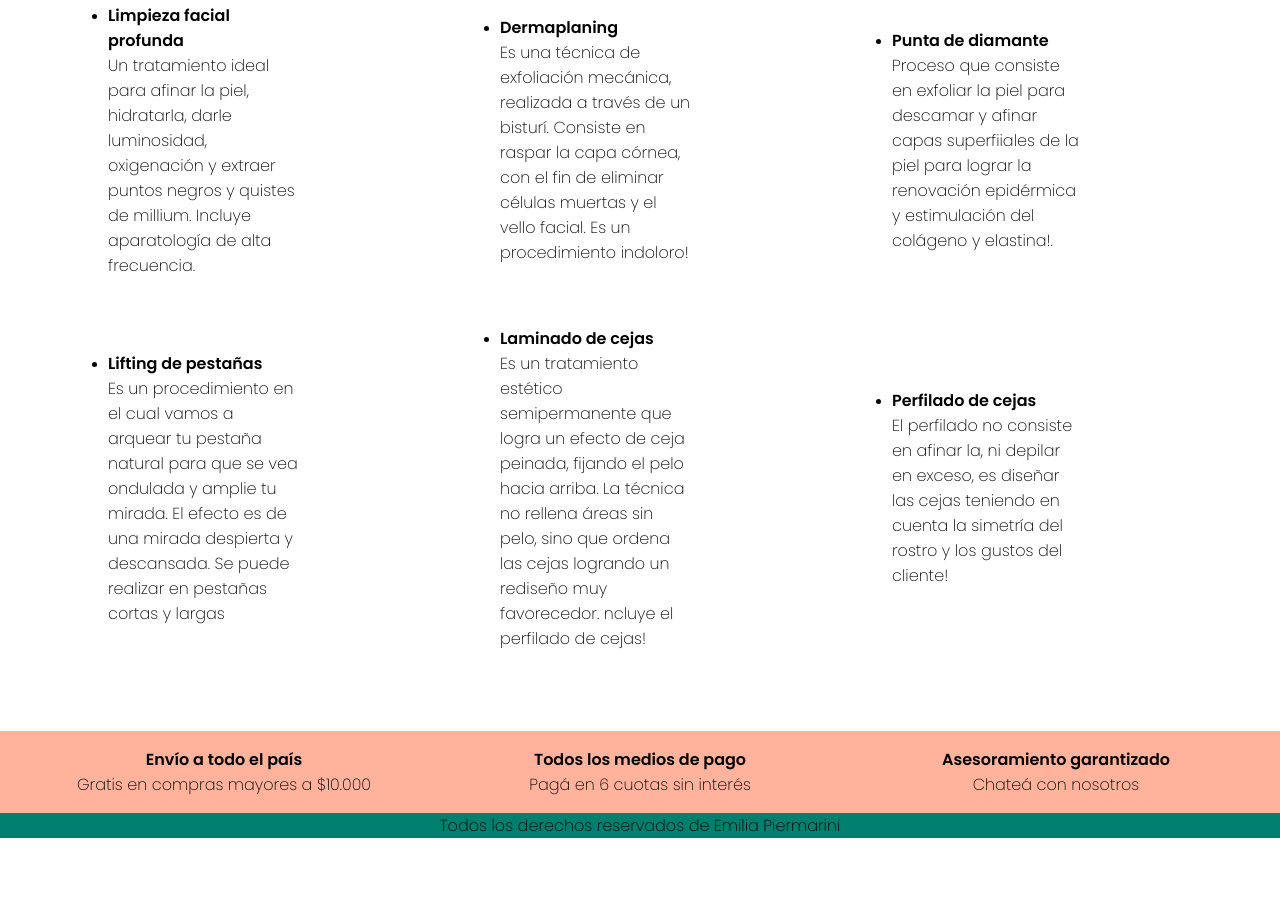
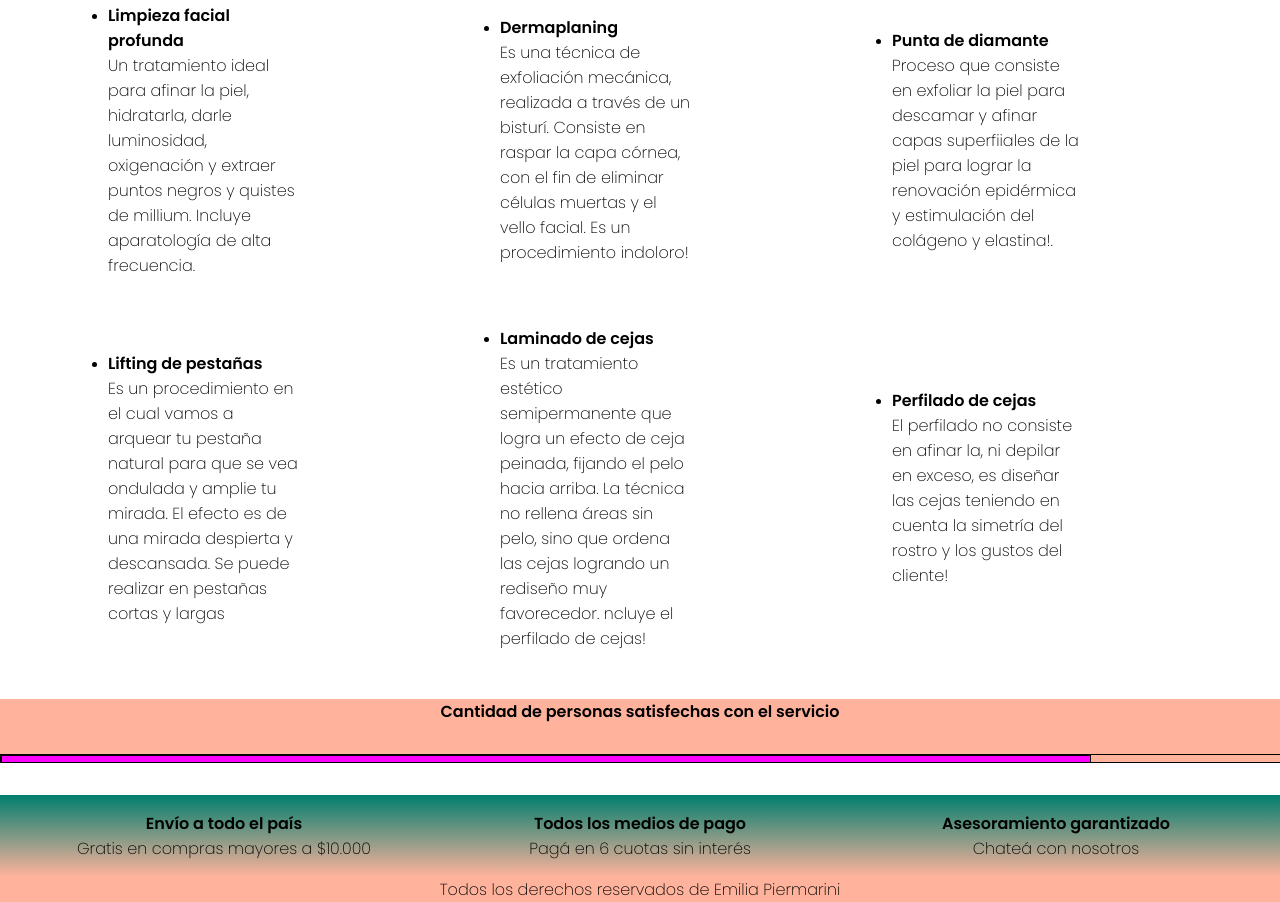
Before and after one commit to EmiPierma/PF-Piermarini, a plain HTML site: page pages/servicios.html in a window 1280 px wide. Shown: the part 922-1824 px from the top of the page. Before the commit the page ends 1760 px from the top, so only its background shows below. Drawn offline with Linux system fonts and the light colour scheme.

Commit message:
Agregué animaciones y transformaciones

```diff
--- a/css/styles.css
+++ b/css/styles.css
@@ -134,10 +134,13 @@ justify-items: center;
     display: flex;
     flex-direction: column;
     align-items: center;
+
 }
 
-.card-productos img {
+.card-productos img:hover {
     height: 16rem;
+    transform: scale(1.5);
+
 }
 
 .texto-productos {
@@ -150,13 +153,15 @@ justify-items: center;
     font-weight: 600;
 }
 
+
 /*Banner*/
 #banner-info {
 grid-area: banner;
-background-color: #ffb39c; /*Cambiar el color y poner en degrade*/
 margin-top: 2rem;
 padding: 1rem;
+background-image: linear-gradient(180deg,#007e6e, #ffb39c );
 }
+
 
 .padre-banner {
     display: grid;
@@ -196,17 +201,17 @@ h4{
     font-weight: 300;
 }
 
+
 /*Footer*/
 #footer {
     grid-area: footer;
-    background-color: #007e6e;
+    background-color: #ffb39c;
     font-family: 'Poppins', sans-serif;
     font-weight: 300;
     text-align: center;
     }
 
 .footer {
-    background-color: #007e6e;
     padding: 1%;
     display: flex;
     flex-wrap: nowrap;
@@ -225,6 +230,7 @@ h4{
     "header header header"
     "carrusel carrusel carrusel"
     "servicios servicios servicios"
+    "barra barra barra"
     "banner banner banner"
     "footer footer footer";
 
@@ -277,7 +283,6 @@ h4{
     grid-area: carrusel;
     }
 
-
 /*Servicios*/
 #servicios-emi {
     grid-area: servicios;
@@ -322,7 +327,46 @@ h4{
     font-weight: 300;
 }
 
+/*Barra de animacion dentro de servicios*/
+#barra-animacion {
+    grid-area: barra;
+    grid-template-columns: (1 1fr);
+    justify-content: center;
+    text-align: center;
+    background-color: #ffb39c;
 
+}
+
+.barra-texto {
+    font-family: 'Poppins', sans-serif;
+    font-weight: 600;
+    background-color: #ffb39c;
+}
+
+.barra-progreso {
+    margin-top: 30px;
+    width: 100%;
+    border: solid 1px;
+    height: 7px;
+ }
+
+ .barra-completando {
+    border: solid 1px;
+    height: 6px;
+    width: 85%;
+    background-color: fuchsia;
+    animation: cargando 3s linear;
+}
+
+@keyframes cargando {
+    0% {
+       width: 0;
+    }
+
+    100% {
+       width: 85%;
+    }
+ }
 
 
 /*Banner*/
--- a/pages/servicios.html
+++ b/pages/servicios.html
@@ -31,8 +31,9 @@
     <section id="carrusel_img">
         <h2 class="titulo__home">Es momento de relajarse!</h2>
         <img class="carrusel-img" src="../imágenes/Servicios promo.png" alt="carrusel">
-        <!--Agregar imagen del carrusel-->
+        <!--Agregar imagenes del carrusel con Bootstrap-->
     </section>
+
 
     <section id="Servicios-emi">
          <!--Descripcion de los servicios-->
@@ -94,7 +95,13 @@
                      <p class="servicios-texto">El perfilado no consiste en afinar la, ni depilar en exceso, es diseñar las cejas teniendo en cuenta la simetría del rostro y los gustos del cliente! </p>
                 </ul>
             </div>
-         </div>
+    </section>
+
+    <section id="barra-animacion">
+        <p class="barra-texto">Cantidad de personas satisfechas con el servicio</p>
+            <div class="barra-progreso">
+                <div class="barra-completando">
+            </div>
     </section>
 
     <!--Sección banner-->
```
Also changed, not shown: index.html (+2 -0 lines).
